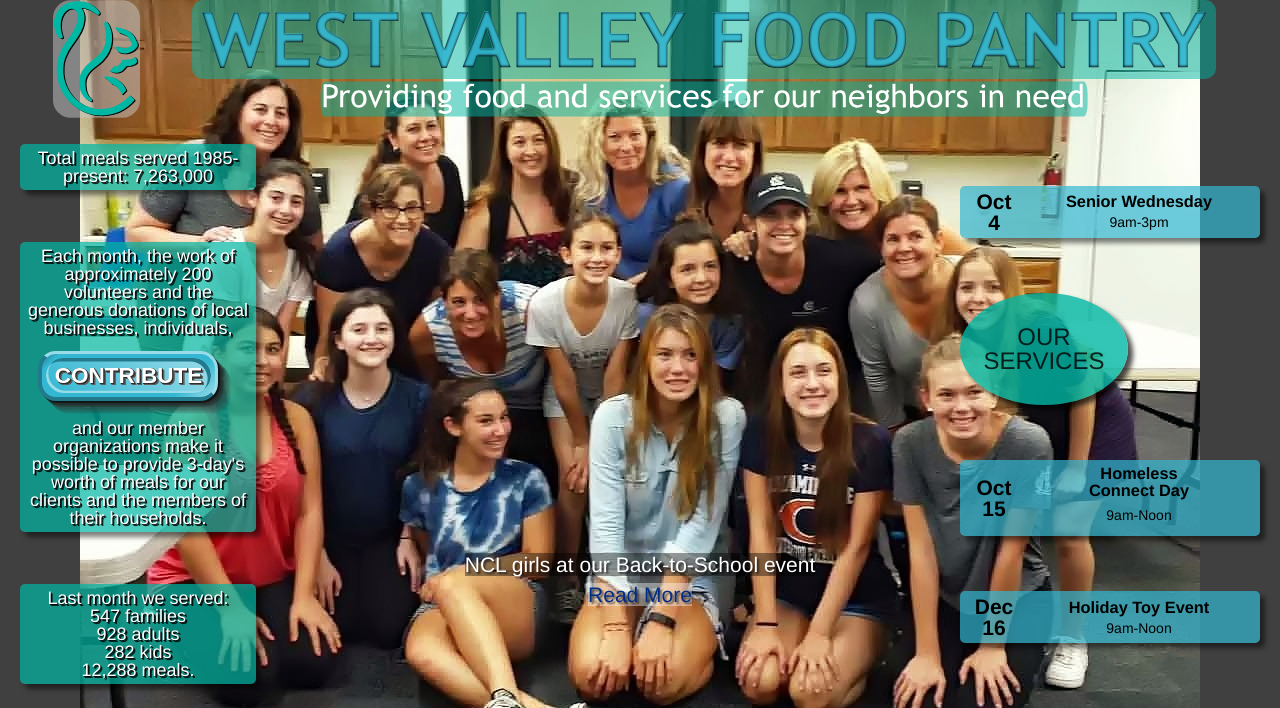
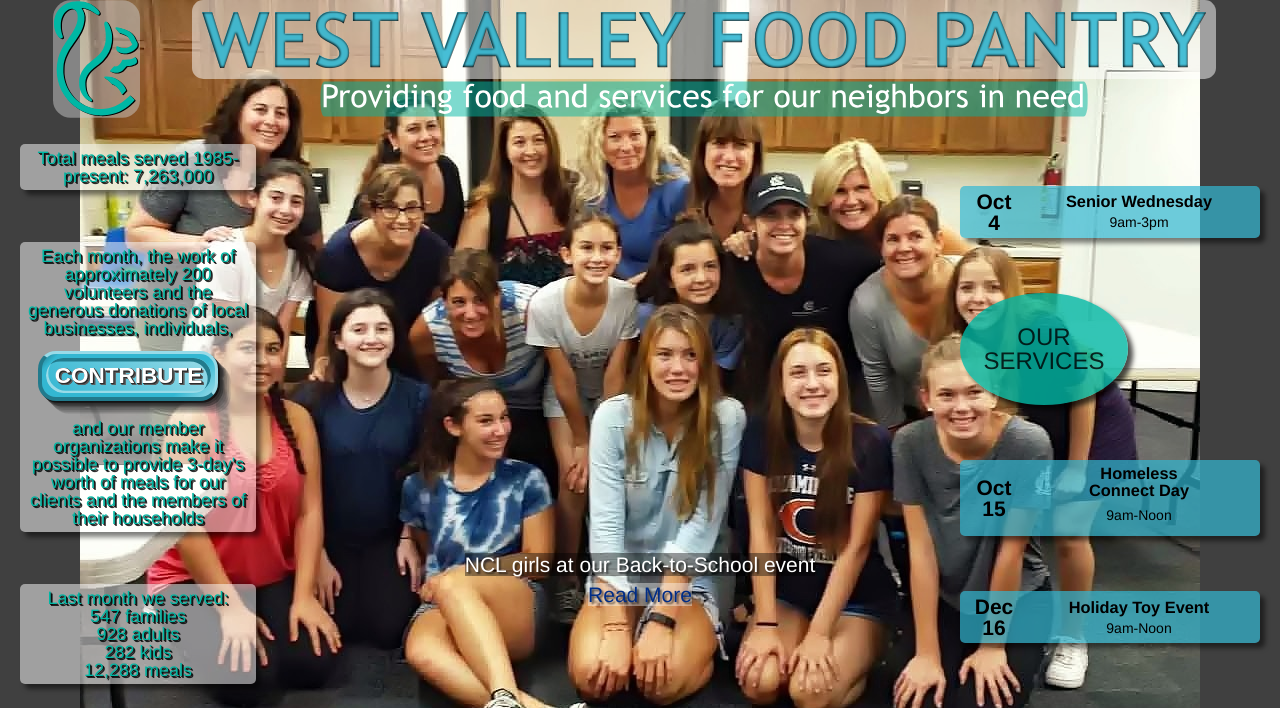
Before and after one commit to john-demmitt/pantry-sandbox, a website: page pantry-new-menu.htm in a window 1280 px wide. Shown: the top 708 px of the page. Drawn offline with Linux system fonts and the light colour scheme.

Commit message:
header experiments

```diff
--- a/css/pantry-new-menu.css
+++ b/css/pantry-new-menu.css
@@ -66,7 +66,7 @@
   grid-row: 1/3;
   grid-column: 4/20;
   z-index: 1;
-  background: url(../img/head-inset2.svg) no-repeat left center;
+  background: url(../img/head-inset3.svg) no-repeat left center;
   background-size: contain;
   height: 100%;
   width: 100%;
@@ -113,9 +113,9 @@
   .card {
     box-shadow: 5px 5px 5px rgba(0,0,0, 0.5);
     margin-left: 20px;
-    color:white;
+    color:rgb(0,183,164);
     transition: all 0.3s;
-    background-color: rgba(0, 183, 164,0.7);
+    background-color: rgba(255, 255, 255,0.5);
     text-shadow: 1px 1px 0px rgba(0,0,0, 0.8), 2px 2px 0px rgba(0,0,0, 0.8);
     font-size: 18px;
     line-height: 1;
@@ -127,7 +127,7 @@
     background-color: rgba(0, 183, 164, 1);
     /* transform: scale(1.1); */
     box-shadow: 8px 8px 5px rgba(0,0,0, 0.8);
-
+    color:white;
   }
 
 .card p {
--- a/pantry-new-menu.htm
+++ b/pantry-new-menu.htm
@@ -1,7 +1,7 @@
 <!DOCTYPE html>
 <html lang="en">
     <head>
-        <title>West Valley Food Pantry LP</title>
+        <title>West Valley Food Pantry</title>
         <meta charset="UTF-8">
         <meta name="viewport" content="width=device-width, initial-scale=1">
         <link rel="stylesheet" href="css/bootstrap-uncss.css">
@@ -161,11 +161,10 @@
                     <div class="rotater">
                     </div>
                 </div>
-                <p>and our member organizations make it possible to provide 3-day's worth of meals for our clients and the members of their households.</p>
+                <p>and our member organizations make it possible to provide 3-day's worth of meals for our clients and the members of their households</p>
             </div>
             <div class="last-mo card">
-                <p>Last month we served:<br>547 families<br>928 adults<br>282 kids<br>12,288 meals.
-                </p>
+                <p>Last month we served:<br>547 families<br>928 adults<br>282 kids<br>12,288 meals            </p>
             </div>
         </div>
         <div class="rsd">
```
Also changed, not shown: img/head-inset3.svg (added).
